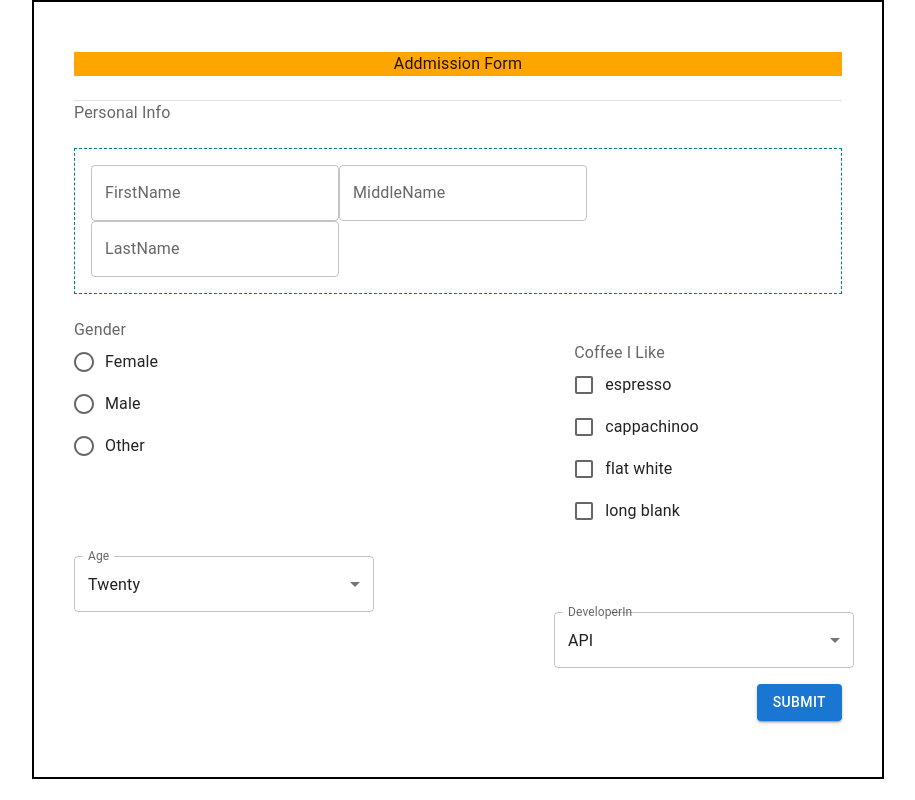
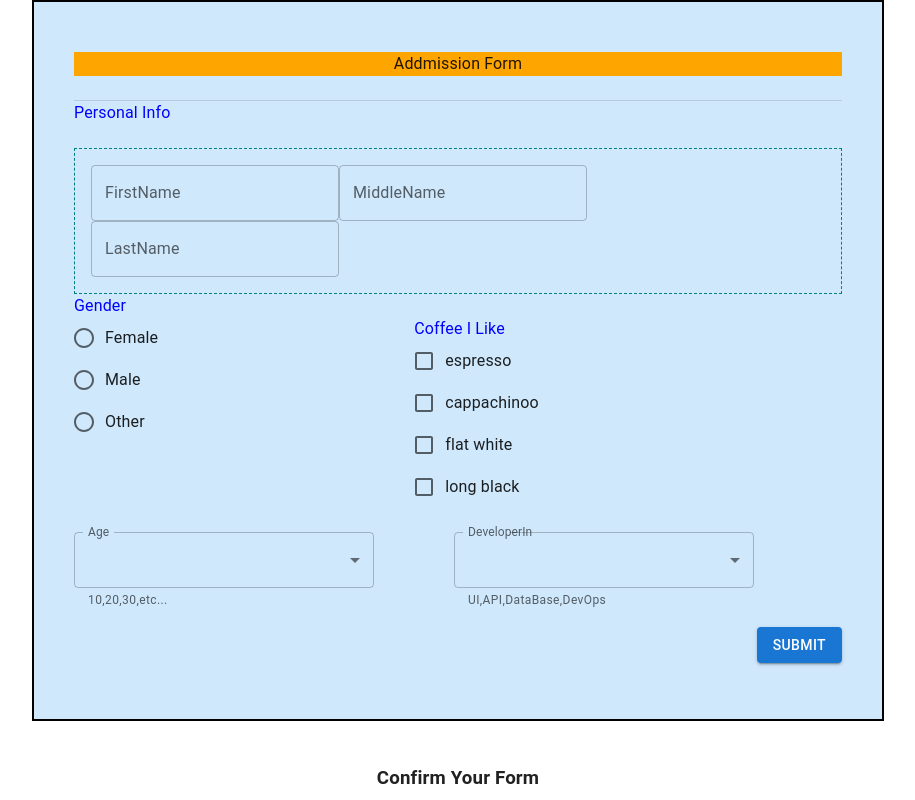
Before and after one commit to sarafprerana/ReactJsWork, a React (Create React App) app in the folder FirstReactApp/my-app/: page / in a window 1280 px wide. Shown: the top 800 px of the page, without its empty margins (182-1097 px from the left). Built offline with nearby package versions, Linux system fonts and the light colour scheme.

Commit message:
update form

```diff
--- a/FirstReactApp/my-app/src/Components/Form1.jsx
+++ b/FirstReactApp/my-app/src/Components/Form1.jsx
@@ -1,9 +1,8 @@
 import React, { useEffect } from 'react'
-import { Box, Button, Checkbox, Container, CssBaseline, Divider, FormControl, FormControlLabel, FormGroup,  FormLabel, InputLabel, MenuItem,
-     Radio, RadioGroup, Select, TextField, Typography } from '@mui/material';
+import { Box, Button, Checkbox, Container, CssBaseline, Divider, FormControl, FormControlLabel, FormGroup,  FormHelperText,  FormLabel, Grid, InputLabel, MenuItem,
+     Radio, RadioGroup, Select, TextField} from '@mui/material';
 import { useState } from "react";
 import Confirmation from './Confirmation';
-
 
 const Form1=(props)=> {
     const[firstname, setFirstName]=useState("" );
@@ -13,11 +12,11 @@ const Form1=(props)=> {
     const [age, setAge]=useState(" ");
     const[course,setCourse]=useState(" ");
     // const[checked,setChecked]=useState(" ");
-    const [coffee, setCheckBox1] = useState();
-    const[coffee2, setCheckBox2]=useState();
-    const[coffee3, setCheckBox3]=useState();
-    const[cofee4, setCheckBox4]=useState();
-    //  const[label,setLabel]=useState("");
+    const [coffee,setCoffee] = useState("")
+    const [espresso,setEspresso]= useState("")
+    const [cappachinoo,setCappachinoo]= useState("")
+    const [flatwhite,setFlatwhite]= useState("")
+    const [longblack,setLongblack]= useState("")
 
      const [completeForm, setCompleteForm]=useState( );
      const[formToPropagate, setFormToPropagate]=useState( );
@@ -65,43 +64,51 @@ const handleDevpChange=(event)=>{
 
  const handleSubmit=()=>{
    console.log(completeForm);
-   setFormToPropagate(completeForm);
+  setFormToPropagate(completeForm);
   };
 
-  const onCheckBox1Change = (event) => {
-    setCheckBox1(event.target.value);
+ const oncoffeechange = (event)=>{
+ console.log('Cofee i Like >>', event.target.value);
+ setCoffee(event.target.value);
+ const form={...completeForm};
+ form.coffee=event.target.value;
+ setCompleteForm(form);
+  };
+
+ const onCheckBox1Change = (event)=>{
+//  console.log('confee i like >>', event.target.value);
+ setEspresso(event.target.value);
+ const form={...completeForm};
+ form.coffee=event.target.value;
+ setCompleteForm(form);
+
+                        };
+
+  const onCheckBox2Change = (event) => {
+    setCappachinoo(event.target.value);
     const form = { ...completeForm };
-    form.coffee1 = event.target.value;
-
+    form.coffee = event.target.value;
     setCompleteForm(form);
 }
-const onCheckBox2Change = (event) => {
-    setCheckBox2(event.target.value);
+const onCheckBox3Change = (event) => {
+    setFlatwhite(event.target.value);
     const form = { ...completeForm };
-    form.coffee2 = event.target.value;
-
+    form.coffee = event.target.value;
     setCompleteForm(form);
 }
 
-const onCheckBox3Change = (event) => {
-    setCheckBox3(event.target.value);
+const onCheckBox4Change = (event) => {
+    setLongblack(event.target.value);
     const form = { ...completeForm };
-    form.coffee3 = event.target.value;
-
-    setCompleteForm(form);
-}
-const onCheckBox4Change = (event) => {
-    setCheckBox4(event.target.value);
-    const form = { ...completeForm };
-    form.coffee4 = event.target.value;
-
+    form.coffee = event.target.value;
     setCompleteForm(form);
 }
 
+
  useEffect(() => {
     setGender('female');
-    setAge(20);
-}, [setGender]);
+    setAge('Age');
+}, [setGender][setAge]);
 
 return (
     <>
@@ -109,75 +116,96 @@ return (
           <CssBaseline />
           <Container maxWidth="md">
              {/* <Typography variant='h3'>Form</Typography> */}
-             <Box sx={{display:"flex", flexDirection:'column' ,padding:5,border:' 2px solid black'}} >
+             <Box sx={{display:"flex", flexDirection:'column' , bgcolor: '#cfe8fc',padding:5,border:' 2px solid black'}} >
              <FormControl >
                   <Box sx={{height:"10px"}}/>
                   <Box sx={{bgcolor:"orange",display:'flex',flexDirection:'row',justifyContent:'center'}}>Addmission Form</Box><br />
                   <Divider />
 
-                  <FormLabel id=" " >Personal Info</FormLabel><br />
+                  <FormLabel sx={{color:'blue'}}>Personal Info</FormLabel><br />
+                   {/* <Grid container spacing={4}>
+                    <Grid item xs={4}> */}
                    <Box sx={{dispaly:'flex',border:"1px dashed teal" ,padding:2 , justifyContent:"space-between"}}>
                   <TextField  id="demo-helper-text-aligned" label="FirstName" value={firstname} variant="outlined"  onChange={onFirstNameChange}/>
+                  {/* </Grid>
+                  <Grid item xs={4}> */}
                   <TextField id="middlename" label="MiddleName"  value={middlename} variant="outlined"  onChange={onChangeMiddleName}/>
+                  {/* </Grid>
+                  <Grid item xs={4}> */}
                   <TextField id="lastname" label="LastName" value={lastname} variant="outlined" onChange={onChangeLastName} />
-                  </Box><br />
+                   </Box>
+                  {/* </Grid>
+                  </Grid> */}
+                  </FormControl>
 
-                <FormLabel id=" ">Gender</FormLabel>
+
+                <FormLabel sx={{color:'blue'}}>Gender</FormLabel>
                 <Box sx={{display:'flex'}}>
+                {/* <Grid container spacing={4}>
+                    <Grid item xs={6}> */}
                 <RadioGroup aria-labelledby="demo-radio-buttons-group-label" Value={gender} name="radio-buttons-group" onChange={onGenderFieldChange}>
                       <FormControlLabel value="female" control={<Radio />} label="Female" />
                       <FormControlLabel value="male" control={<Radio />} label="Male" />
                       <FormControlLabel value="other" control={<Radio />} label="Other" />
-                </RadioGroup><br />
-                <Box sx={{ display: 'flex' }}>
-                    <FormControl sx={{ width:300,marginLeft:50 }} component="fieldset" variant="standard">
-                    <FormLabel component="legend">Coffee I Like</FormLabel>
+                </RadioGroup>
+                {/* </Grid>
+                </Grid> */}
+
+                {/* <Grid container spacing={4}>
+                    <Grid item xs={6}> */}
+                    <FormControl sx={{width:300,marginLeft:30}}>
+                    <FormLabel sx={{color:'blue'}} value={"coffee"} onChange>Coffee I Like</FormLabel>
+                    <Box sx={{ display: 'flex' }}>
                     <FormGroup>
-                        <FormControlLabel control={<Checkbox value="espresso " onClick={onCheckBox1Change} name="espresso" /> } label="espresso" />
-                        <FormControlLabel control={<Checkbox value="cappachinoo "onClick={onCheckBox2Change}name="cappachinoo" />}label="cappachinoo"/>
-                        <FormControlLabel control={<Checkbox value="flat white "onClick={onCheckBox3Change}name="flatwhite" />}label="flat white"/>
-                        <FormControlLabel control={<Checkbox value="long blank " onClick={onCheckBox4Change} name="longbank" /> } label="long blank"/>
+                        <FormControlLabel control={<Checkbox  value={'espresso'} onChange={onCheckBox1Change} name="espresso" /> } label="espresso" />
+                        <FormControlLabel control={<Checkbox value={'cappachinoo'} onClick={onCheckBox2Change}name="cappachinoo" />}label="cappachinoo"/>
+                        <FormControlLabel control={<Checkbox value={'flatwhite'} onClick={onCheckBox3Change}name="flatwhite" />}label="flat white"/>
+                        <FormControlLabel control={<Checkbox value={'longblack'}  onClick={onCheckBox4Change} name="longblack" /> } label="long black"/>
                     </FormGroup>
+                    </Box>
                     </FormControl>
+                    {/* </Grid>
+                    </Grid> */}
+
                 </Box>
-                </Box><br />
-                  {/* <InputLabel id="  ">Age</InputLabel> */}
-                  <FormControl sx={{width:300}}>
-                  <InputLabel id="  ">Age</InputLabel>
-                  <Select
-                   labelId="Age " id="Age" label="Age" value={age} onChange={handleAgeChange}>
-
+                  <br/>
+                  {/* <Grid container spacing={4}>
+                    <Grid item xs={4}> */}
+                    <Box>
+                   <FormControl sx={{width:300}}>
+                  <InputLabel sx={{colr:'blue'}}>Age</InputLabel>
+                  <Select labelId="Age " id="Age" label="Age" value={age} onChange={handleAgeChange}>
                        <MenuItem value={10}>Ten</MenuItem>
                        <MenuItem value={20}>Twenty</MenuItem>
                        <MenuItem value={30}>Thirty</MenuItem>
-
                   </Select>
-                    <FormControl sx={{width:300,marginLeft:60}}>
+                  <FormHelperText>10,20,30,etc...</FormHelperText>
+                  </FormControl>
+                    {/* </Grid>
+                     <Grid item xs={4}> */}
+                     <FormControl sx={{width:300,marginLeft:10}}>
                     <InputLabel id="  ">DeveloperIn</InputLabel>
                   <Select labelId="course" id="course" label="course" value={course} onChange={handleDevpChange}>
+                       <MenuItem value={"UI"}>UI</MenuItem>
+                       <MenuItem value={"DataBase"}>DataBase</MenuItem>
+                       <MenuItem value={"DevOps"}>DevOps</MenuItem>
+                       <MenuItem value={"API"}>API</MenuItem>
+                  </Select>
+                  <FormHelperText>UI,API,DataBase,DevOps</FormHelperText>
+                  </FormControl>
+                  {/* </Grid>
+                    </Grid> */}
 
-                       <MenuItem value={course}>UI</MenuItem>
-                       <MenuItem value={course}>DataBase</MenuItem>
-                       <MenuItem value={course}>DevOps</MenuItem>
-                       <MenuItem value={course}>API</MenuItem>
-
-                  </Select>
-                  </FormControl>
-
-                  </FormControl>
-              </FormControl>
-
-
-             {/* <pre>FirstName:{firstname}<br/>
+                  </Box>
+              {/* <pre>FirstName:{firstname}<br/>
                   MiddleName:{middlename}<br />
                   LastName:{lastname} <br />
                   Gender: {gender}<br />
                   Age:{age}
-             </pre> */}
+             </pre>  */}
              {/* <pre>{JSON.stringify(completeForm,null,3)}</pre> */}
              <Box sx={{marginY: 2,display: "flex",justifyContent: "flex-end",}}>
              <Button variant="contained" onClick={handleSubmit} >SUBMIT</Button>
-
              </Box>
           </Box>
           </Container><br/>
```
